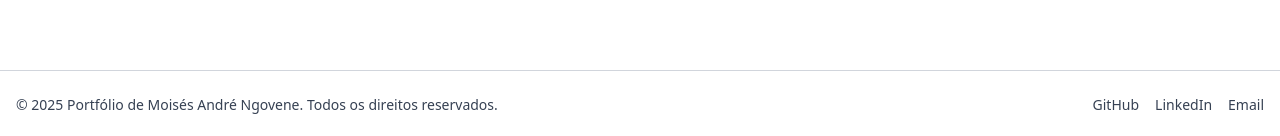
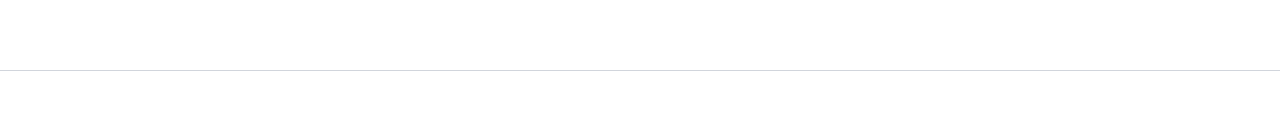
Before and after one commit to Moises2304/my-portifolio, a React (Vite) app: page /resumo in a window 1280 px wide. Shown: the part 1356-1492 px from the top of the page. Built offline with nearby package versions, Linux system fonts and the light colour scheme.

Commit message:
updating NAME

```diff
--- a/index.html
+++ b/index.html
@@ -4,7 +4,7 @@
     <meta charset="UTF-8" />
     <link rel="icon" type="image/svg+xml" href="/public/vite.svg" />
     <meta name="viewport" content="width=device-width, initial-scale=1.0" />
-    <title>Vite + React + TS</title>
+    <title> PORTIFOLIO DO | MOISES🧑‍💻</title>
   </head>
   <body>
     <div id="root"></div>
--- a/src/components/footer.tsx
+++ b/src/components/footer.tsx
@@ -1,6 +1,6 @@
 export const Footer = () => {
   return (
-    <footer className="text-gray-700 py-6 mt-10 border-t border-gray-300">
+    <footer className="text-white py-6 mt-10 border-t border-gray-300">
       <div className="container mx-auto px-4 flex flex-col md:flex-row items-center justify-between gap-4">
         <p className="text-sm text-center md:text-left">
           &copy; {new Date().getFullYear()} Portfólio de Moisés André Ngovene. Todos os direitos reservados.
```
Also changed, not shown: src/assets/Moises.png (added).
